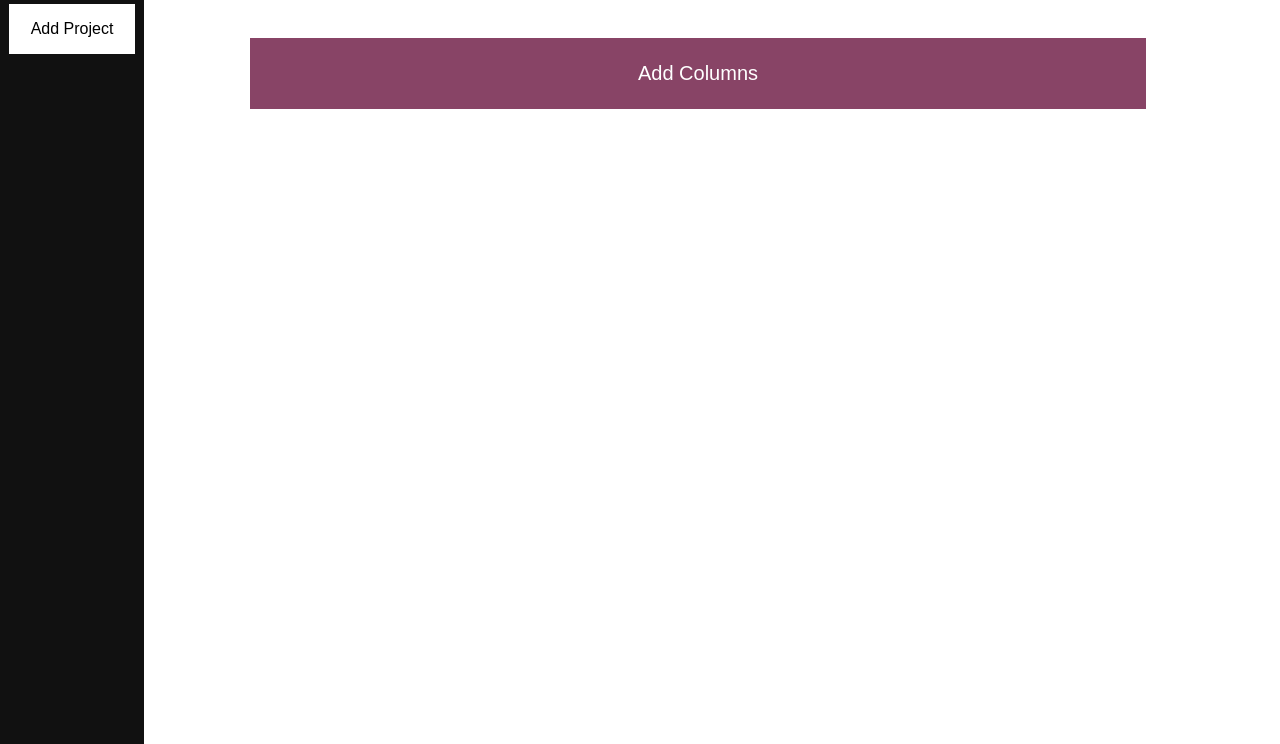
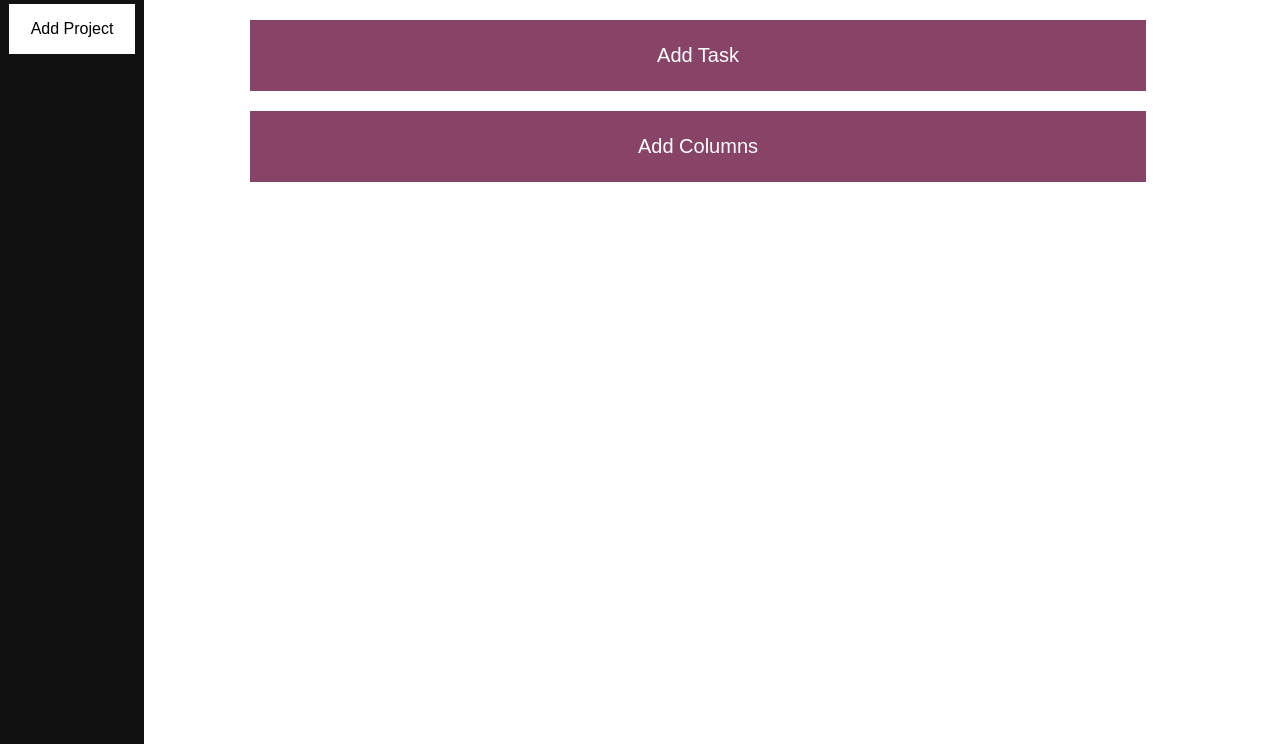
Before and after one commit to droptable461/Project-Project-Management, a Flask app: page /myproj/1 in a window 1280 px wide. Shown: the part 56-800 px from the top of the page. Run offline with Flask 2, Linux system fonts and the light colour scheme; the visitor is signed in with stand-in values (Sample User, id 1); data that the repository does not hold is empty.

Commit message:
-c "updating myproj page"

```diff
--- a/Website/templates/myproj.html
+++ b/Website/templates/myproj.html
@@ -106,16 +106,17 @@ p {
 }
 
 #button2 {
-	background-color: white;
+	background-color: #846;
 	border: none;
-	color: black;
-	padding: 8px 12px;
+	color: white;
+	padding: 24px 28px;
 	text-align: center;
-	font-size: 11.5px;
-	margin: 4px 2px;
+	font-size: 20px;
+	margin: 20px 1px 0px 117px;
 	transition: 0.3s;
 	display: inline-block;
 	cursor: pointer;
+	width: 70%;
 }
 
 #button3 {
@@ -153,9 +154,10 @@ p {
 
 .card {
 	box-shadow: 0 4px 8px 0 rgba(0,0,0,0.2);
-	padding: 20px;
+	padding: 78px;
 	text-align: center;
 	background-color: #846;
+	margin: 12px 11px 13px 111px;
 }
 
 /*
@@ -287,11 +289,11 @@ textarea#box1 {
 	height: 100px;
 	width: 300px;
 	background-color: #846;
-	color: white;
+	color: wh117pxite;
 	border: #846;
 	outline: none;
 	position: relative;
-	left: 27px;
+	left: 150px;
 	top: 4px;
 	right: 9px;
 	bottom: 5px;
@@ -383,11 +385,35 @@ li {
 		</div>
 </div>
 
-<!--<div class ="container2">
+<div class ="container2">
 		<button id ="button2">Add Task</button>
-	</div>-->
+	</div>
+	<div id ="Modal2" class ="modal2">
+	<div class= "modal-content">
+		<span class="close">&times;</span>
 
-	<div id ="Modal2" class ="modal2">
+	<form action="/myproj" method="POST" id="input2">
+
+		<p>Task Id</p>
+        <!--Task Id: <input type="text" name="task_id">-->
+
+		<p>What is the name of the task?</p>
+			Task Title: <input type="text" name="title2" >
+
+		<p>Date task created: <input type="text" name="date"></p>
+		<p>What is the description of the task?</p>
+		<textarea rows="4" cols="50" name ="description2"  form="input2">enter a description of the task here.</textarea>
+		<p>What phase is the task in?</p>
+			Phase: <input type="text" name="phase" >
+
+		<!--p>Bug Id</p>-->
+        <!--Bug Id: <input type="text" name="bug_id" >-->
+		<input type = "submit" >
+		</form>
+	</div>
+</div>
+
+<!--	<div id ="Modal2" class ="modal2">
 
 	<div class= "modal-content">
 		<span class="close">&times;</span>
@@ -395,7 +421,7 @@ li {
 	<form action="/myproj" method="POST" id="input2">
 
 		<p>Task Id</p>
-        <!--Task Id: <input type="text" name="task_id">-->
+        Task Id: <input type="text" name="task_id">
 
 		<p>What is the name of the task?</p>
 			<h1>Task Title: <input type="text" name="title2" ></h1>
@@ -408,8 +434,8 @@ li {
 		<p>What phase is the task in?</p>
 			<h2>Phase: <input type="text" name="phase" ></h2>
 
-		<!--p>Bug Id</p>-->
-        <!--Bug Id: <input type="text" name="bug_id" >-->
+		<p>Bug Id</p>
+        Bug Id: <input type="text" name="bug_id" >
 
 		<h1><input type = "submit" ></h1>
 		</form>
@@ -438,23 +464,23 @@ li {
 <script>
 	//get modal
 	var modal1 = document.getElementById('Modal1');
-//	var modal2 = document.getElementById('Modal2');
+	var modal2 = document.getElementById('Modal2');
 	var modal3 = document.getElementById('Modal3');
 	//get button that opens the modal
 	var butt1 = document.getElementById('button1');
-//	var butt2 = document.getElementById('button2');
+	var butt2 = document.getElementById('button2');
 	var butt3 = document.getElementById('button3');
 	//get the span that closes the modal
 	var span1 = document.getElementsByClassName("close")[0];
-//	var span2 = document.getElementsByClassName("close")[1];
+	var span2 = document.getElementsByClassName("close")[1];
 	var span3 = document.getElementsByClassName("close")[2];
 	//when user clicks button, open modal
 	butt1.onclick = function() {
 		modal1.style.display = "block";
 	}
-//	butt2.onclick = function() {
-//		modal2.style.display = "block";
-//	}
+	butt2.onclick = function() {
+		modal2.style.display = "block";
+	}
 	butt3.onclick = function() {
 		modal3.style.display = "block";
 	}
@@ -462,9 +488,9 @@ li {
 	span1.onclick = function() {
 		modal1.style.display = "none";
 	}
-//	span2.onclick = function() {
-//		modal2.style.display = "none";
-//	}
+	span2.onclick = function() {
+		modal2.style.display = "none";
+	}
 	span3.onclick = function() {
 		modal3.style.display = "none";
 	}
@@ -473,9 +499,9 @@ li {
 		if(event.target == modal1){
 			modal1.style.display = "none";
 		}
-//		if(event.target == modal2){
-//			modal2.style.display = "none";
-//		}
+		if(event.target == modal2){
+			modal2.style.display = "none";
+		}
 		if(event.target == modal3){
 			modal3.style.display = "none";
 		}
@@ -489,42 +515,13 @@ li {
 <div class = "row">
 	<div class = "column">
 		<div class = "card">
-				<!--<div class ="container2">-->
-
+			<div class ="container2">
 						<h4>{{ col }}</h4>
-
-						<button id ="button2">Add Task</button>
-
-						<div id = "Modal2" class = "modal2">
-
-							<div class= "modal-content">
-							<span class="close">&times;</span>
-
-						<script>
-							var modal2 = document.getElementById('Modal2');
-
-							var button2 = document.getElementById('button2');
-
-							var span2 = document.getElementsByClassName("close")[0];
-
-							button2.onclick = function() {
-							modal2.style.display = "block";
-							}
-							span2.onclick = function() {
-							modal2.style.display = "none";
-							}
-							window.onclick = function(event) {
-							if(event.target == modal2){
-								modal2.style.display = "none";
-							}
-						}
 				</script>
-
 					</div>
 				</div>
 			</div>
 		</div>
-	</div>
 </form>
 {% endfor %}
 
```
